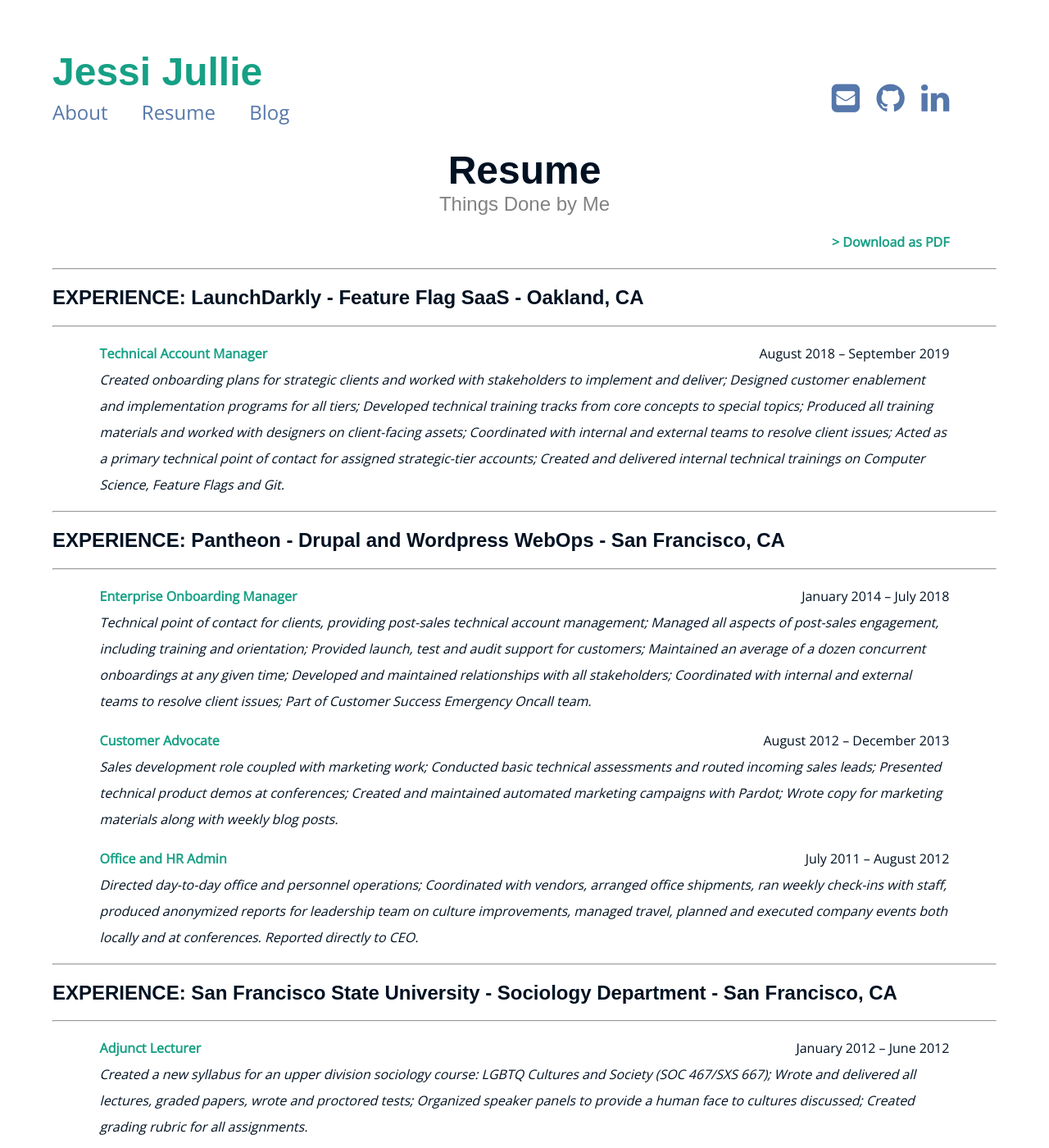
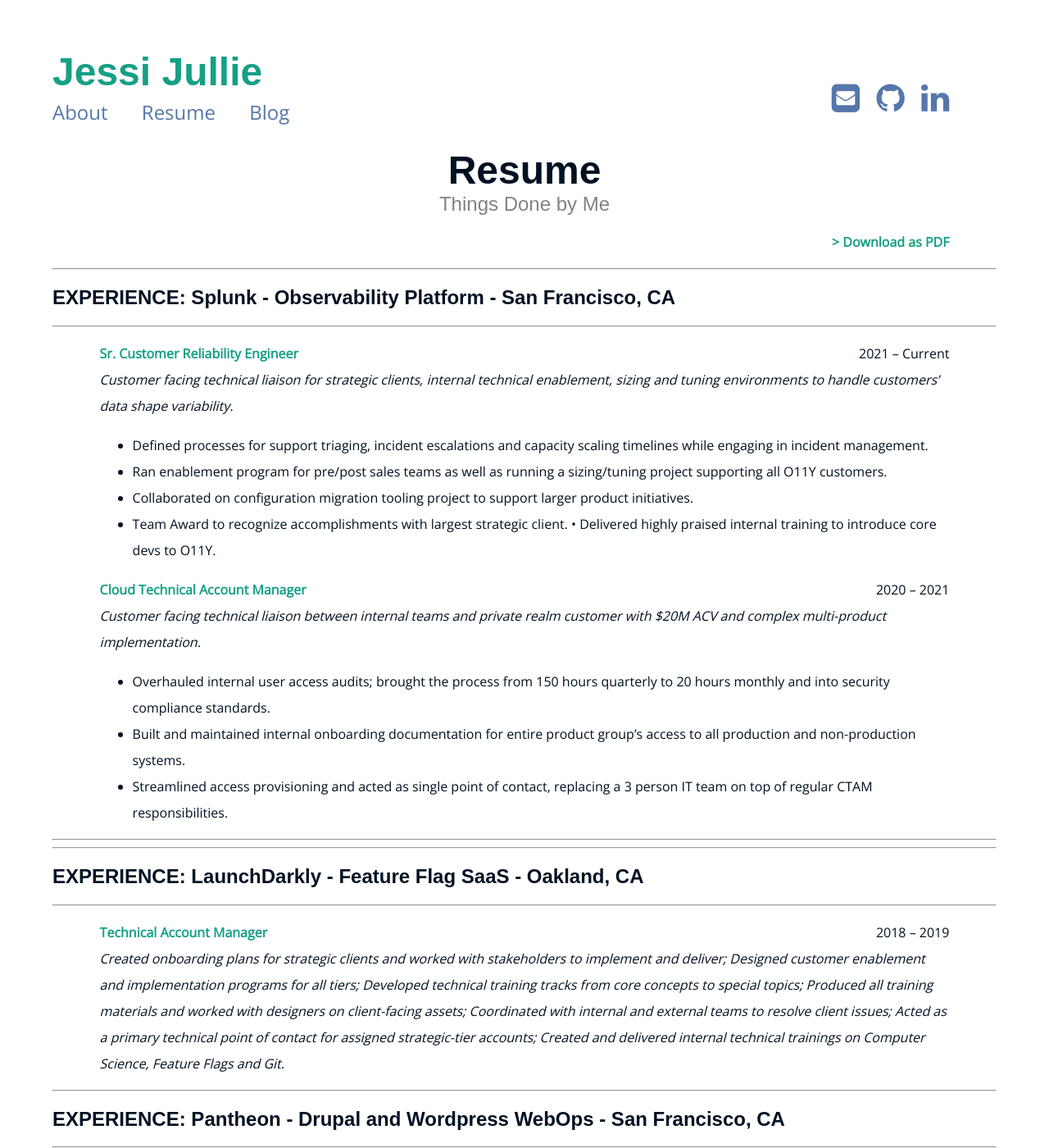
Before and after one commit to JessiJullie/JessiSite, a Jekyll site: the page built from resume.md, in a window 1280 px wide and 1400 px high. Shown: the whole window at 82% size. Built offline with Jekyll 4.4.1, drawn with Linux system fonts in a browser that asks for light colours; some of the changed text lies outside the part shown.

```diff
--- a/resume.md
+++ b/resume.md
@@ -6,28 +6,49 @@ subtitle: Things Done by Me
 ---
 
 <span style="float: right;">
-<a href="{{ '/resume.pdf' | prepend: site.baseurl }}"><strong>> Download as PDF</strong></a> </span>
+<a href="{{ 'downloads/JessiJullieResume2024.pdf' | prepend: site.baseurl }}"><strong>> Download as PDF</strong></a> </span>
 <br>
+
+***
+## EXPERIENCE: Splunk - Observability Platform - San Francisco, CA
+---------------
+
+**Sr. Customer Reliability Engineer**  <span style="float: right; ">2021 – Current</span>
+_Customer facing technical liaison for strategic clients, internal technical enablement, sizing and tuning environments to handle customers' data shape variability._
+
+- Defined processes for support triaging, incident escalations and capacity scaling timelines while engaging in incident management.
+- Ran enablement program for pre/post sales teams as well as running a sizing/tuning project supporting all O11Y customers.
+- Collaborated on configuration migration tooling project to support larger product initiatives.
+- Team Award to recognize accomplishments with largest strategic client. • Delivered highly praised internal training to introduce core devs to O11Y.
+
+**Cloud Technical Account Manager**  <span style="float: right; ">2020 – 2021</span>
+_Customer facing technical liaison between internal teams and private realm customer with $20M ACV and complex multi-product implementation._
+
+- Overhauled internal user access audits; brought the process from 150 hours quarterly to 20 hours monthly and into security compliance standards.
+- Built and maintained internal onboarding documentation for entire product group’s access to all production and non-production systems.
+- Streamlined access provisioning and acted as single point of contact, replacing a 3 person IT team on top of regular CTAM responsibilities.
+
+***
 
 ***
 ## EXPERIENCE: LaunchDarkly - Feature Flag SaaS - Oakland, CA
 ---------------
 
-**Technical Account Manager**  <span style="float: right; ">August 2018 – September 2019</span>
+**Technical Account Manager**  <span style="float: right; ">2018 – 2019</span>
 _Created onboarding plans for strategic clients and worked with stakeholders to implement and deliver; Designed customer enablement and implementation programs for all tiers; Developed technical training tracks from core concepts to special topics; Produced all training materials and worked with designers on client-facing assets; Coordinated with internal and external teams to resolve client issues; Acted as a primary technical point of contact for assigned strategic-tier accounts; Created and delivered internal technical trainings on Computer Science, Feature Flags and Git._
 
 ***
 ## EXPERIENCE: Pantheon - Drupal and Wordpress WebOps - San Francisco, CA
 ---------------
 
-**Enterprise Onboarding Manager**  <span style="float: right; ">January 2014 – July 2018</span>
+**Enterprise Onboarding Manager**  <span style="float: right; ">2014 – 2018</span>
 _Technical point of contact for clients, providing post-sales technical account management; Managed all aspects of post-sales engagement, including training and orientation; Provided launch, test and audit support for customers; Maintained an average of a dozen concurrent onboardings at any given time; Developed and maintained relationships with all stakeholders; Coordinated with internal and external teams to resolve client issues; Part of Customer Success Emergency Oncall team._
 
 
-**Customer Advocate** <span style="float: right; ">August 2012 – December 2013</span>
+**Customer Advocate** <span style="float: right; ">2012 – 2013</span>
 _Sales development role coupled with marketing work; Conducted basic technical assessments and routed incoming sales leads; Presented technical product demos at conferences; Created and maintained automated marketing campaigns with Pardot; Wrote copy for marketing materials along with weekly blog posts._
 
-**Office and HR Admin** <span style="float: right; ">July 2011 – August 2012</span>
+**Office and HR Admin** <span style="float: right; ">2011 – 2012</span>
 _Directed day-to-day office and personnel operations; Coordinated with vendors, arranged
 office shipments, ran weekly check-ins with staff, produced anonymized reports for
 leadership team on culture improvements, managed travel, planned and executed
@@ -37,7 +58,7 @@ company events both locally and at conferences. Reported directly to CEO._
 ## EXPERIENCE: San Francisco State University - Sociology Department - San Francisco, CA
 ---------------
 
-**Adjunct Lecturer** <span style="float: right; ">January 2012 – June 2012</span>
+**Adjunct Lecturer** <span style="float: right; ">Spring 2012</span>
 <br>_Created a new syllabus for an upper division sociology course: LGBTQ Cultures and Society (SOC 467/SXS 667); Wrote and delivered all lectures, graded papers, wrote and proctored tests; Organized speaker panels to provide a human face to cultures discussed; Created grading rubric for all assignments._
 
 ***
@@ -45,39 +66,39 @@ company events both locally and at conferences. Reported directly to CEO._
 ---------------
 
 ### San Francisco State University
-**MASTER OF ARTS, SEXUALITY STUDIES**  <span style="float: right; ">Graduated: May 2010</span>
-<br>Advisor: Colleen Hoff, CRGS Director, Professor of Sexuality Studies<br>
+**MASTER OF ARTS**
+<br>Advisor: Colleen Hoff, CRGS Director, Professor of Sociology<br>
 Thesis: *I Say, They Say, We Say: Sexual Lexicon Commonalities and Dissimilarities*
 
-**BACHELOR OF ARTS, SOCIOLOGY** <span style="float: right; ">Graduated: May 2008</span>
-
+**BACHELOR OF ARTS, SOCIOLOGY**
 ***
 ### NOTABLE PUBLIC SPEAKING
 ---------------
-**Trajectory Conference, Oakland, CA. April 2019.**
+**Trajectory Conference, Oakland, CA. 2019.**
 *“Space Camp: Half Day Training on Feature Flags and LaunchDarkly.”*
 
-**DrupalCon New Orleans, New Orleans, Louisiana. May 2016.**
+**DrupalCon New Orleans, New Orleans, Louisiana. 2016.**
 *“Becoming a TPM: Dos and Don’ts of Technical Project Management.”*
 
-**Bay Area Drupal Camp, UC Berkeley, California. October 2015.**
+**Bay Area Drupal Camp, UC Berkeley, California. 2015.**
 *“Robot Attack! Repelling Bots, DDOS and Other Fiends.”*
 
 ***
 ### VOLUNTEER EXPERIENCE
 ---------------
-Youth Impact Oakland - **Coach for UPBEAT OAKLAND GAMES** <span style="float: right; ">January 2015-May 2015</span>
+Youth Impact Oakland - **Coach for UPBEAT OAKLAND GAMES** <span style="float: right; "> Spring 2015</span>
  <br>_Acted as an advisor to students developing business plans to pitch, attended weekly meetings, gave professional feedback on plans, assisted the group mentor and attended the final pitch at the end of the program._
 
-SFSI - **Annual Fundraising Coordinator** <span style="float: right; ">June 2007- March 2012</span>
+SFSI - **Annual Fundraising Coordinator** <span style="float: right; ">2007- 2012</span>
 _Developed fund raiser concept, made all arrangements with space, talent, staff and donors. Coordinated and delegated both within and outside of SFSI, spearheaded publicity, developed budget, ran event, put together net profit and loss statement for organization, and submitted proceeds._
 
-Holden High School - **Sex Ed Teacher** <span style="float: right; ">August 2007- May 2010</span>
+Holden High School - **Sex Ed Teacher** <span style="float: right; ">2007- 2010</span>
 _Constructed a dynamic sex education syllabus, wrote lectures and exams, created group exercises, facilitated out-of-class discussions, and completed mid-semester and final student evaluations. Runner-up for the John W. Kinch Humanitarian Award for this ongoing community service._
 
 ***
 ### RECOGNITION & INTERESTS
 ---------------
+- Living Our Values Team Award, 2023
 - Certified Scrum Master, 2014-2016
 - SFSI Board Appreciation for Fundraising, 2009
 - James Brogan Scholarship for Teaching, 2008
```
Also changed, not shown: about.md (+4 -4 lines), 1 other file.
